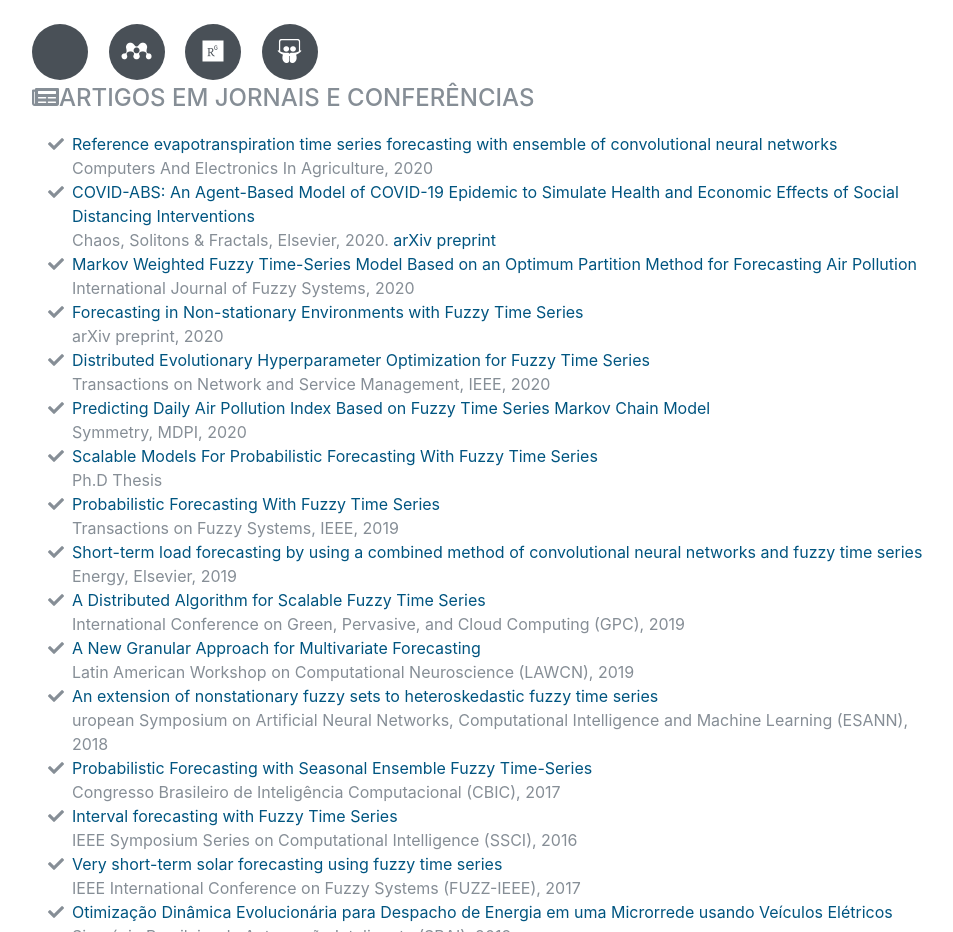
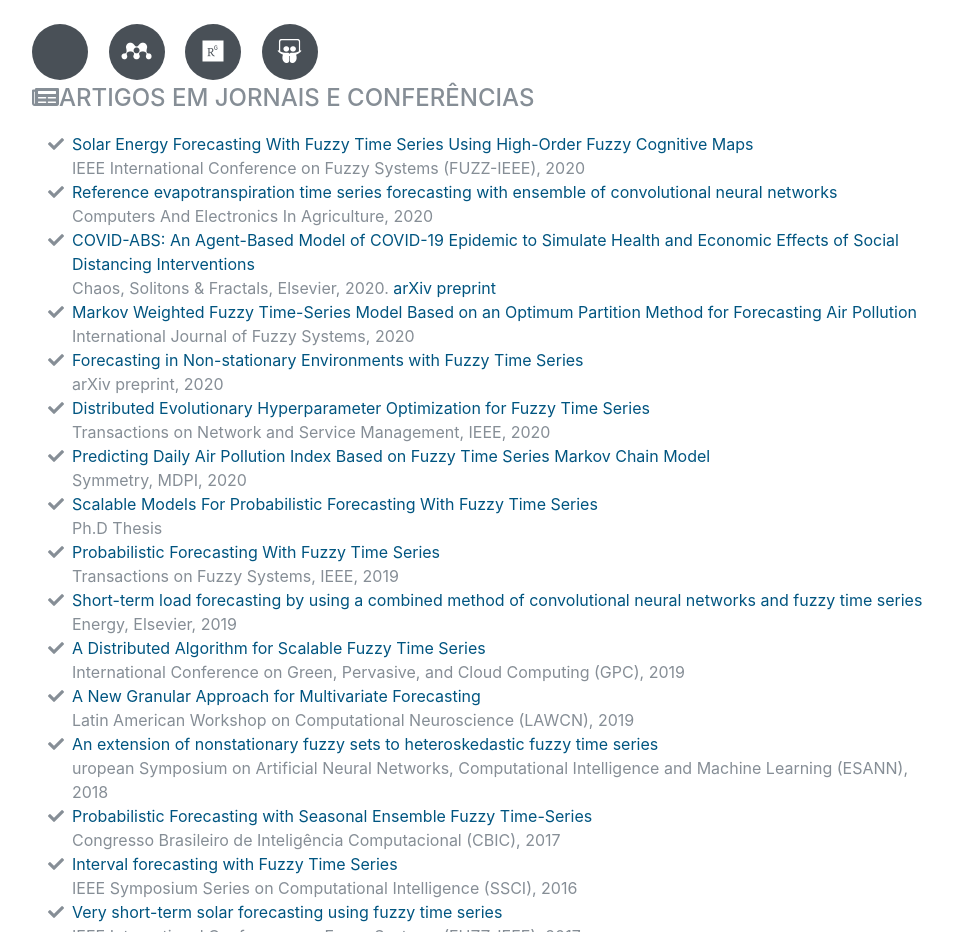
Before and after one commit to petroniocandido/petroniocandido.github.io, a website: page pt-br/index.html in a window 1280 px wide. Shown: the part 5300-6232 px from the top of the page, without its empty margins (288-1241 px from the left). Drawn offline with nearby package versions, Linux system fonts and the light colour scheme; some icons are missing; a web font is replaced by a local one.

Commit message:
Update index.html

```diff
--- a/pt-br/index.html
+++ b/pt-br/index.html
@@ -400,6 +400,7 @@
         </div>
         <div class="subheading mb-3"><i class="fas fa-newspaper"></i>Artigos em Jornais e Conferências</div>
         <ul class="fa-ul mb-0">
+		<li><i class="fa-li fa fa-check"></i><a href="https://doi.org/10.1109/fuzz48607.2020.9177767">Solar Energy Forecasting With Fuzzy Time Series Using High-Order Fuzzy Cognitive Maps</a><br />  IEEE International Conference on Fuzzy Systems (FUZZ-IEEE), 2020</li>
 		<li><i class="fa-li fa fa-check"></i><a href="http://dx.doi.org/10.1016/j.compag.2020.105700"> Reference evapotranspiration time series forecasting with ensemble of convolutional neural networks</a><br />  Computers And Electronics In Agriculture, 2020</li>
 		<li><i class="fa-li fa fa-check"></i><a href="https://doi.org/10.1016/j.chaos.2020.110088">COVID-ABS: An Agent-Based Model of COVID-19 Epidemic to Simulate Health and Economic Effects of Social Distancing Interventions</a><br /> Chaos, Solitons & Fractals, Elsevier, 2020. <a href="https://arxiv.org/abs/2006.10532">arXiv preprint</a></li>
 <li><i class="fa-li fa fa-check"></i><a href="https://doi.org/10.1007/s40815-020-00841-w">Markov Weighted Fuzzy Time-Series Model Based on an Optimum Partition Method for Forecasting Air Pollution</a><br />  International Journal of Fuzzy Systems, 2020</li>
```
